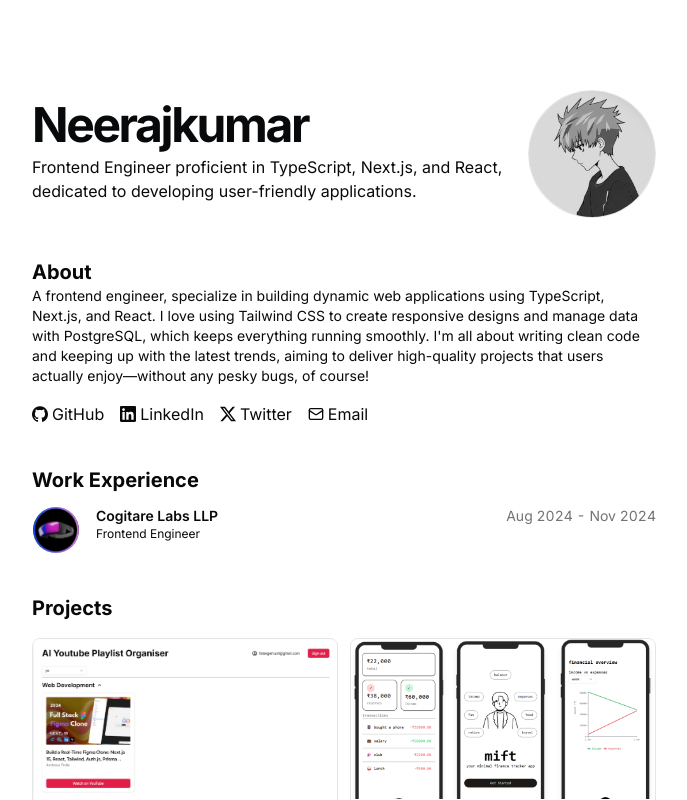
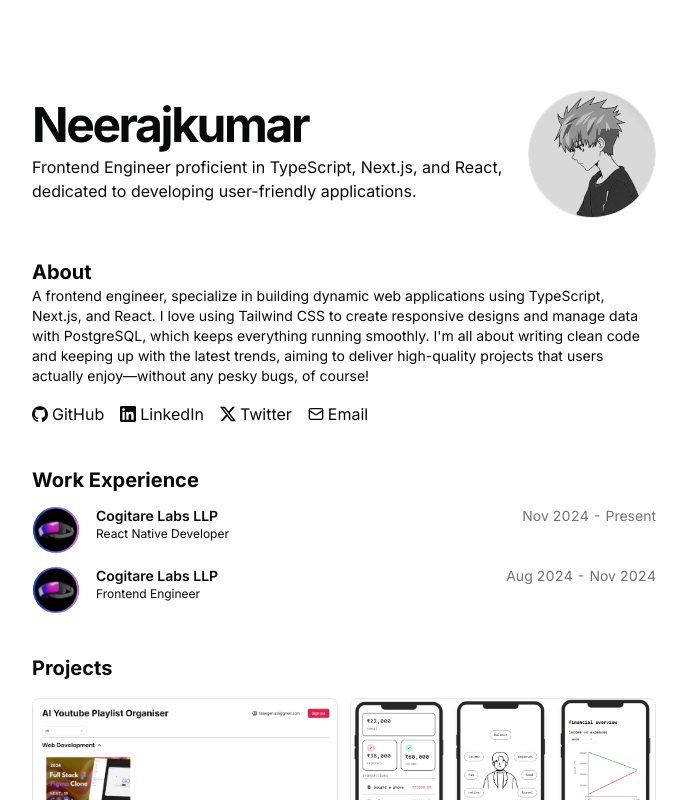
Before and after one commit to neerajkumarc/portfolio, a Next.js app: page / in a window 1280 px wide. Shown: the top 800 px of the page, without its empty margins (296-983 px from the left). Built offline with nearby package versions, Linux system fonts and the light colour scheme.

Commit message:
add: new work experience for React Native Developer at Cogitare Labs LLP

```diff
--- a/src/data/resume.tsx
+++ b/src/data/resume.tsx
@@ -67,6 +67,18 @@ export const DATA = {
       href: "#",
       badges: [],
       location: "Remote",
+      title: "React Native Developer",
+      logoUrl: "/work/cogitarelabs.png",
+      start: "Nov 2024",
+      end: "Present",
+      description:
+        "Currently developing and maintaining mobile applications using React Native, ensuring cross-platform compatibility and optimal performance. Working on implementing responsive UI components, integrating RESTful APIs, and utilizing native device features. Collaborating with the team to deliver high-quality mobile solutions while following best practices and maintaining code quality.",
+    },
+    {
+      company: "Cogitare Labs LLP",
+      href: "#",
+      badges: [],
+      location: "Remote",
       title: "Frontend Engineer",
       logoUrl: "/work/cogitarelabs.png",
       start: "Aug 2024",
@@ -107,11 +119,7 @@ export const DATA = {
       active: false,
       description:
         "A minimal financial tracker that helps you keep track of your expenses and income. Built with Next.js, TypeScript, and Tailwind CSS, offering a clean and user-friendly interface for managing your finances.",
-      technologies: [
-        "Next.js",
-        "TypeScript",
-        "Tailwind CSS",
-      ],
+      technologies: ["Next.js", "TypeScript", "Tailwind CSS"],
       links: [
         {
           type: "Website",
```
